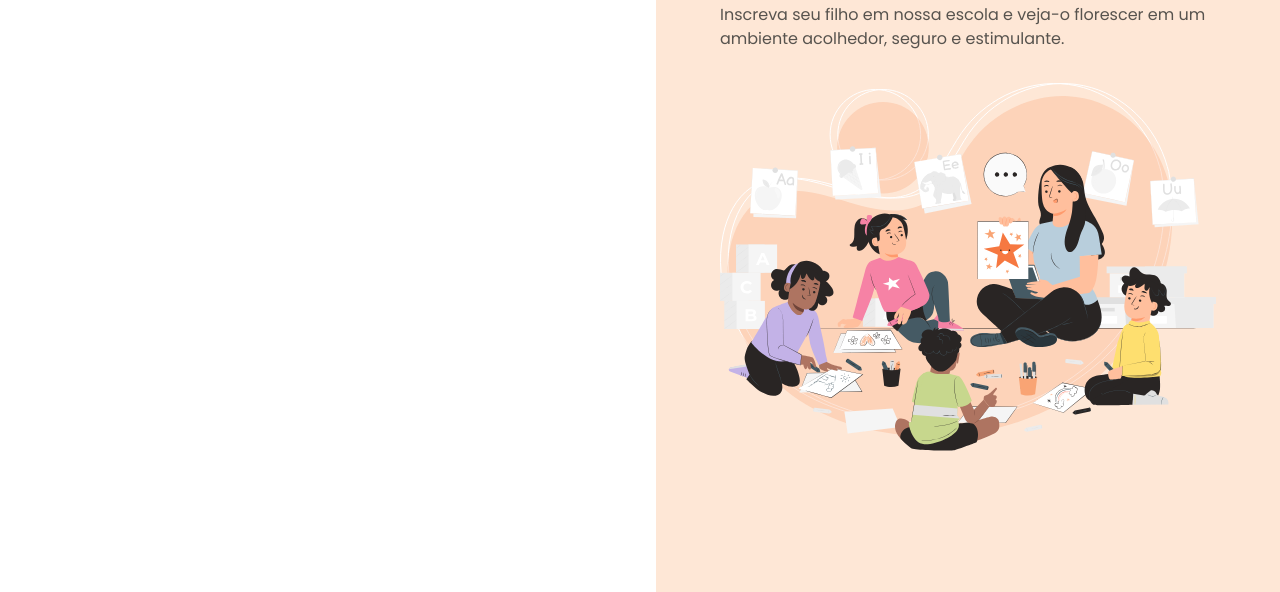
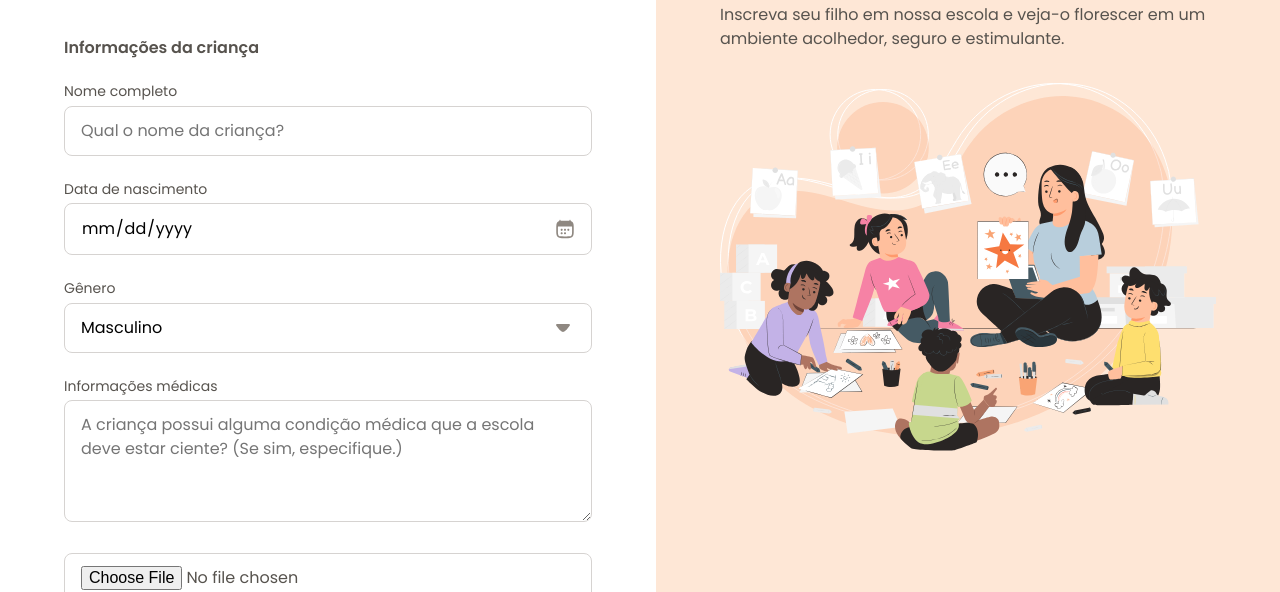
Before and after one commit to rachelmgaldino/school-enrollment-form, a plain HTML site: page index.html in a window 1280 px wide. Shown: the part 208-800 px from the top of the page. Drawn offline with Linux system fonts and the light colour scheme.

Commit message:
style: date and select inputs styles ok ☑️

```diff
--- a/index.html
+++ b/index.html
@@ -17,6 +17,7 @@
     <div id="app">
       <main>
         <div class="main-container">
+          <header>
             <div class="back">
               <img src="/assets/icons/arrow-left-02.svg" alt="" />
               <span>Voltar</span>
@@ -24,6 +25,51 @@
 
             <h1>Formulário de matrícula</h1>
             <p>Preencha os dados abaixo para matricular seu filho na escola de educação infantil Estrelas do Amanhã.</p>
+          </header>
+
+          <form action="" method="post" enctype="multipart/form-data">
+            <fieldset class="child-info">
+              <legend>Informações da criança</legend>
+
+              <div class="input-wrapper">
+                <label for="fullname">Nome completo</label>
+                <input type="text" name="fullname" id="fullname" placeholder="Qual o nome da criança?" />
+              </div>
+
+              <div class="input-wrapper">
+                <label for="birthdate">Data de nascimento</label>
+                <input type="date" name="birthdate" id="birthdate" />
+              </div>
+
+              <div class="select-wrapper">
+                <label for="gender">Gênero</label>
+                <select name="gender" id="gender">
+                  <option value="male">Masculino</option>
+                  <option value="female">Feminino</option>
+                  <option value="na">Prefiro não responder</option>
+                </select>
+              </div>
+
+              <div class="textarea-wrapper">
+                <label for="medical-info">Informações médicas</label>
+                <textarea
+                  name="medical-info"
+                  id="medical-info"
+                  rows="4"
+                  placeholder="A criança possui alguma condição médica que a escola deve estar ciente? (Se sim, especifique.)"
+                ></textarea>
+              </div>
+
+              <div class="droparea-wrapper">
+                <input type="file" name="birth-certificate" id="birth-certificate" />
+                <img src="assets/icons/cloud-upload.svg" alt="" />
+                <p>
+                  Clique aqui para <br />
+                  selecionar arquivos
+                </p>
+              </div>
+            </fieldset>
+          </form>
         </div>
       </main>
 
@@ -34,7 +80,7 @@
             <h2>Porque cada momento de <span>aprendizado</span> conta</h2>
             <p>Inscreva seu filho em nossa escola e veja-o florescer em um ambiente acolhedor, seguro e estimulante.</p>
           </header>
-          <img src="assets/Illustration.svg" alt="">
+          <img src="assets/Illustration.svg" alt="" />
         </div>
       </aside>
     </div>
--- /dev/null
+++ b/styles/fields/index.css
@@ -0,0 +1,48 @@
+input,
+textarea,
+select {
+  -webkit-appearance: none;
+     -moz-appearance: none;
+          appearance: none;
+  width: 100%;
+  border-radius: 0.5rem;
+  border: 1px solid var(--stroke-default);
+  padding: 0.75rem 1rem;
+  font: var(--text);
+}
+
+label {
+  font: var(--text-sm);
+  display: block;
+  margin-bottom: 0.25rem;
+}
+
+input:focus,
+select:focus,
+textarea:focus {
+  outline: 0.25rem solid var(--surface-secondary);
+  border: 0.125rem solid var(--stroke-highlight);
+  outline-offset: 0.1px; /* fix for outline not showing on some browsers */
+}
+
+input[type=date] {
+  position: relative;
+}
+input[type=date]::-webkit-calendar-picker-indicator {
+  opacity: 0;
+}
+input[type=date]::before {
+  content: "";
+  position: absolute;
+  background: url(../../assets/icons/calendar-03.svg) center/contain;
+  right: 1rem;
+  width: 1.25rem;
+  height: 1.25rem;
+  /* center vertically */
+  top: 50%;
+  transform: translateY(-50%);
+}
+
+select {
+  background: url(../../assets/icons/arrow-down-01.svg) no-repeat calc(100% - 1rem);
+}/*# sourceMappingURL=index.css.map */
--- /dev/null
+++ b/styles/forms.css
@@ -0,0 +1,12 @@
+@import url(fields/index.css);
+fieldset {
+  margin-block: 3rem;
+  border: none;
+  display: grid;
+  gap: 1.5rem;
+}
+
+legend {
+  font: 600 1rem/1.25 var(--font-family);
+  margin-bottom: 1.5rem;
+}/*# sourceMappingURL=forms.css.map */
--- a/styles/index.css
+++ b/styles/index.css
@@ -1,2 +1,3 @@
 @import url(global.css);
-@import url(layout.css);/*# sourceMappingURL=index.css.map */
+@import url(layout.css);
+@import url(forms.css);/*# sourceMappingURL=index.css.map */
--- a/styles/layout.css
+++ b/styles/layout.css
@@ -9,9 +9,6 @@ main {
   overflow: auto;
   background-color: var(--surface-primary);
   padding: 4rem;
-  display: flex;
-  flex-direction: column;
-  gap: 3rem;
 }
 main .main-container {
   max-width: 33rem;
```
Lines whose indentation alone changed are shown as unchanged.
